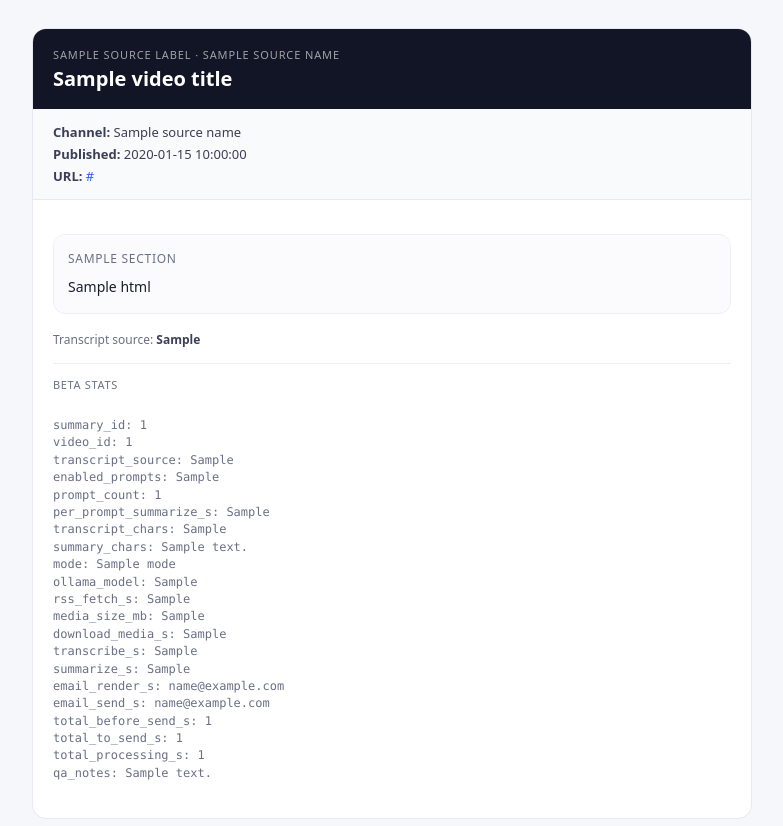
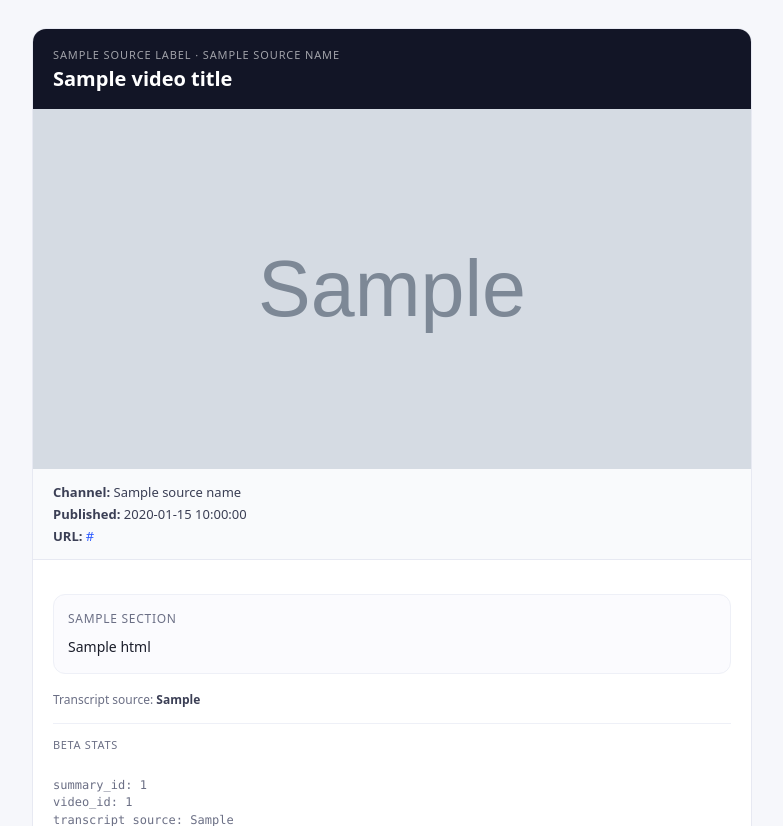
Before and after one commit to darthrootbeer/youtube-summarizer, a Python web app: template youtube_summarizer/templates/email.html.j2 in a window 1280 px wide. Shown: the top 826 px of the page, without its empty margins (248-1031 px from the left). Run offline with Jinja, Linux system fonts and the light colour scheme; the template is opened without the code that fills it: most values are stand-ins (such as "Sample title", 1, 10 or a date in 2020); grey boxes marked "Sample" are stand-in pictures.

Commit message:
Feat: add video thumbnail to email header
Co-Authored-By: Claude Sonnet 4.6 <noreply@anthropic.com>

```diff
--- a/youtube_summarizer/templates/email.html.j2
+++ b/youtube_summarizer/templates/email.html.j2
@@ -18,6 +18,16 @@
             {{ video_title }}
           </div>
         </div>
+
+        <!-- Thumbnail -->
+        {% if thumbnail_url %}
+        <a href="{{ video_url }}" style="display:block; line-height:0;">
+          <img src="{{ thumbnail_url }}"
+               alt="{{ video_title }}"
+               width="100%"
+               style="display:block; border:0; max-height:360px; object-fit:cover;" />
+        </a>
+        {% endif %}
 
         <!-- Video meta -->
         <div style="padding:12px 20px; background:#f9fafc; border-bottom:1px solid #e7e9f2;">
```
